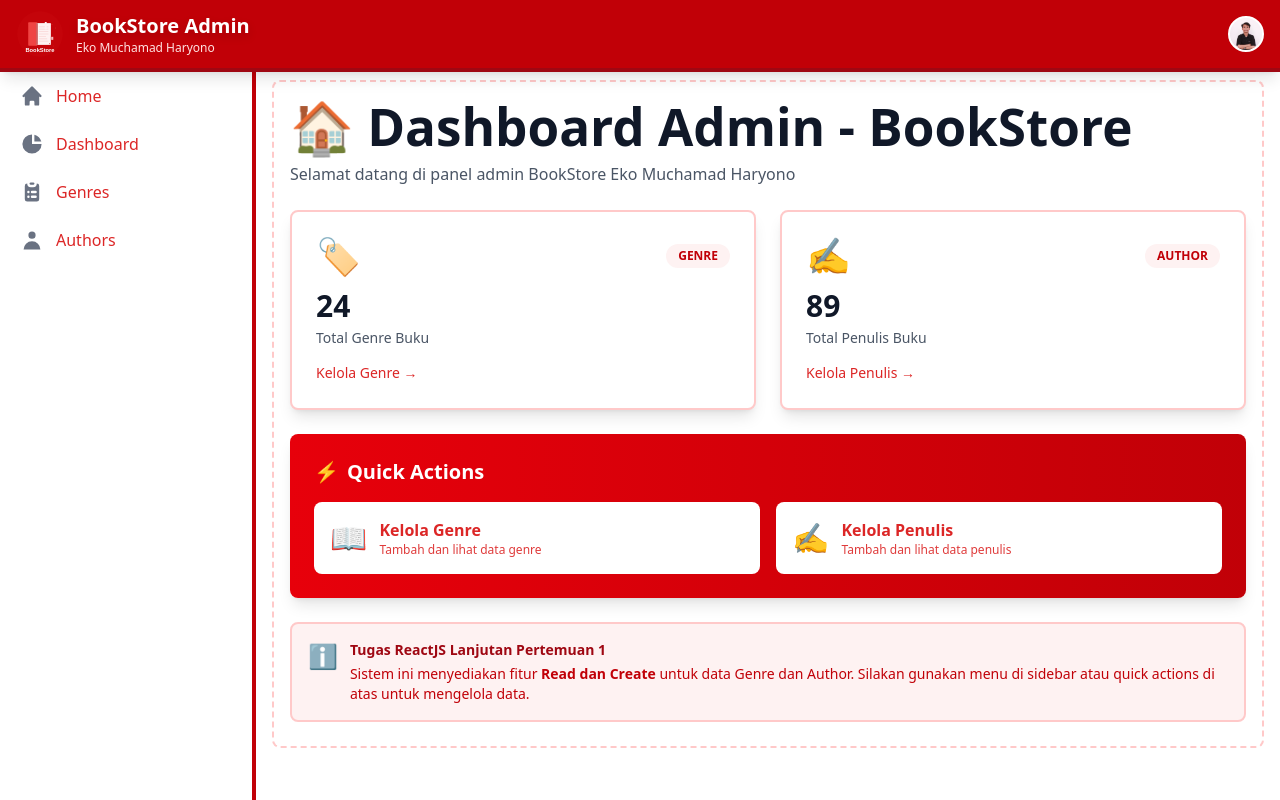
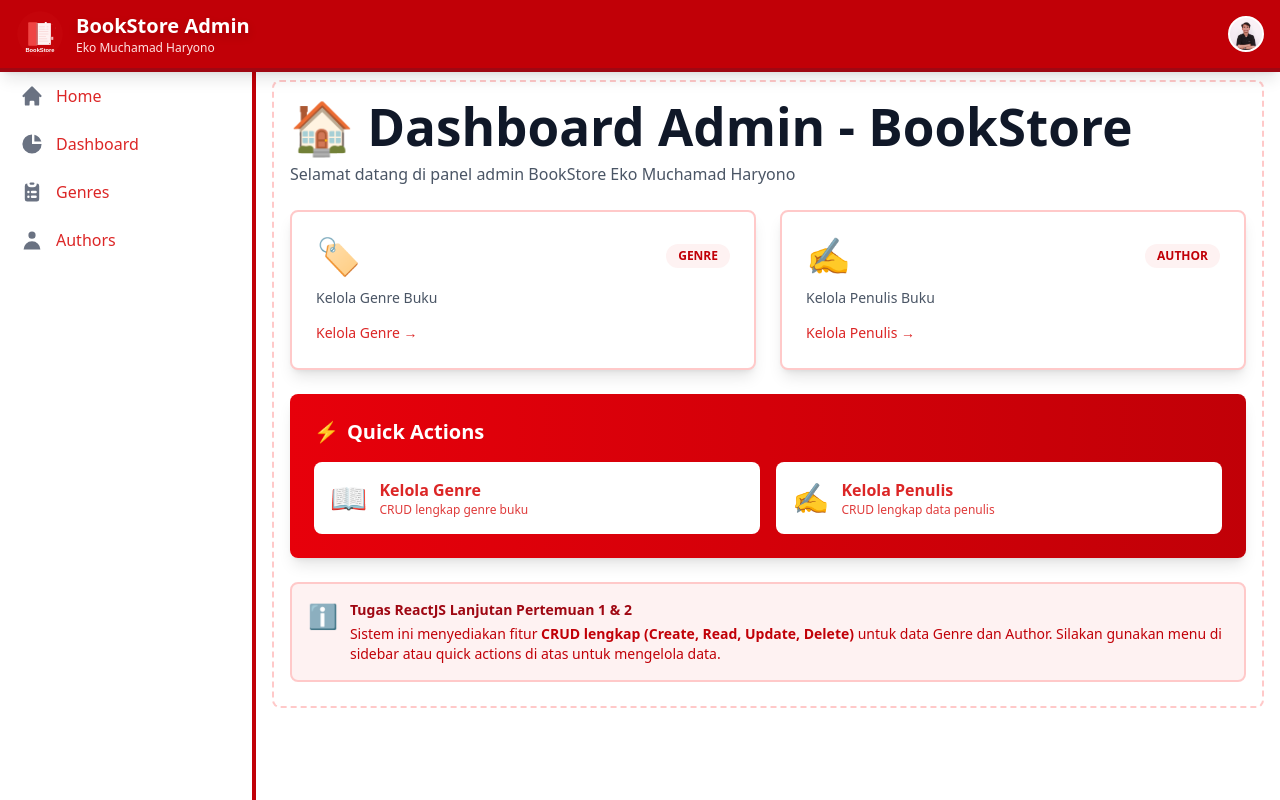
Before and after one commit to ekomh170/sib-nfa-react-js-lanjutan-fwd, a React (Vite) app: page /admin in a window 1280 px wide. Built offline with nearby package versions, Linux system fonts and the light colour scheme; no server answers.

Commit message:
Pertemuan 2: finalisasi update dashboard dengan info CRUD lengkap dan dokumentasi

```diff
--- a/src/pages/admin/index.jsx
+++ b/src/pages/admin/index.jsx
@@ -28,8 +28,7 @@ export default function Dashboard() {
                         <span className="text-4xl">🏷️</span>
                         <span className="text-xs font-semibold text-red-700 bg-red-50 px-3 py-1 rounded-full">GENRE</span>
                     </div>
-                    <h3 className="text-3xl font-bold text-gray-900 mb-1">24</h3>
-                    <p className="text-sm text-gray-600 mb-3">Total Genre Buku</p>
+                    <p className="text-sm text-gray-600 mb-3">Kelola Genre Buku</p>
                     <a href="/admin/genres" className="inline-flex items-center text-sm font-medium text-red-700 hover:text-red-800">
                         Kelola Genre →
                     </a>
@@ -40,8 +39,7 @@ export default function Dashboard() {
                         <span className="text-4xl">✍️</span>
                         <span className="text-xs font-semibold text-red-700 bg-red-50 px-3 py-1 rounded-full">AUTHOR</span>
                     </div>
-                    <h3 className="text-3xl font-bold text-gray-900 mb-1">89</h3>
-                    <p className="text-sm text-gray-600 mb-3">Total Penulis Buku</p>
+                    <p className="text-sm text-gray-600 mb-3">Kelola Penulis Buku</p>
                     <a href="/admin/authors" className="inline-flex items-center text-sm font-medium text-red-700 hover:text-red-800">
                         Kelola Penulis →
                     </a>
@@ -61,7 +59,7 @@ export default function Dashboard() {
                         <div className="text-3xl mr-3">📖</div>
                         <div>
                             <div className="font-semibold">Kelola Genre</div>
-                            <div className="text-xs opacity-90">Tambah dan lihat data genre</div>
+                            <div className="text-xs opacity-90">CRUD lengkap genre buku</div>
                         </div>
                     </a>
                     <a
@@ -71,7 +69,7 @@ export default function Dashboard() {
                         <div className="text-3xl mr-3">✍️</div>
                         <div>
                             <div className="font-semibold">Kelola Penulis</div>
-                            <div className="text-xs opacity-90">Tambah dan lihat data penulis</div>
+                            <div className="text-xs opacity-90">CRUD lengkap data penulis</div>
                         </div>
                     </a>
                 </div>
@@ -83,10 +81,10 @@ export default function Dashboard() {
                     <span className="text-2xl mr-3">ℹ️</span>
                     <div>
                         <p className="text-sm text-red-800 font-semibold mb-1">
-                            Tugas ReactJS Lanjutan Pertemuan 1
+                            Tugas ReactJS Lanjutan Pertemuan 1 & 2
                         </p>
                         <p className="text-sm text-red-700">
-                            Sistem ini menyediakan fitur <strong>Read dan Create</strong> untuk data Genre dan Author.
+                            Sistem ini menyediakan fitur <strong>CRUD lengkap (Create, Read, Update, Delete)</strong> untuk data Genre dan Author.
                             Silakan gunakan menu di sidebar atau quick actions di atas untuk mengelola data.
                         </p>
                     </div>
```
Also changed, not shown: 2 other files (tests, documents, lock files or other folders).
